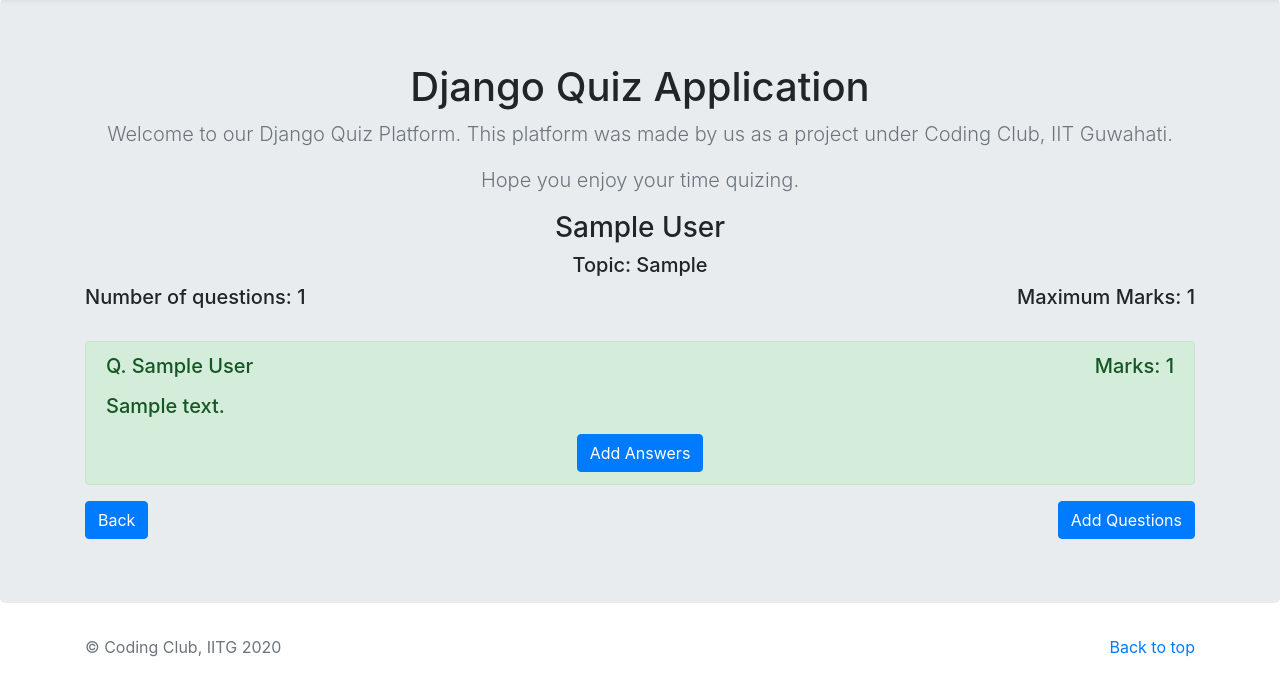
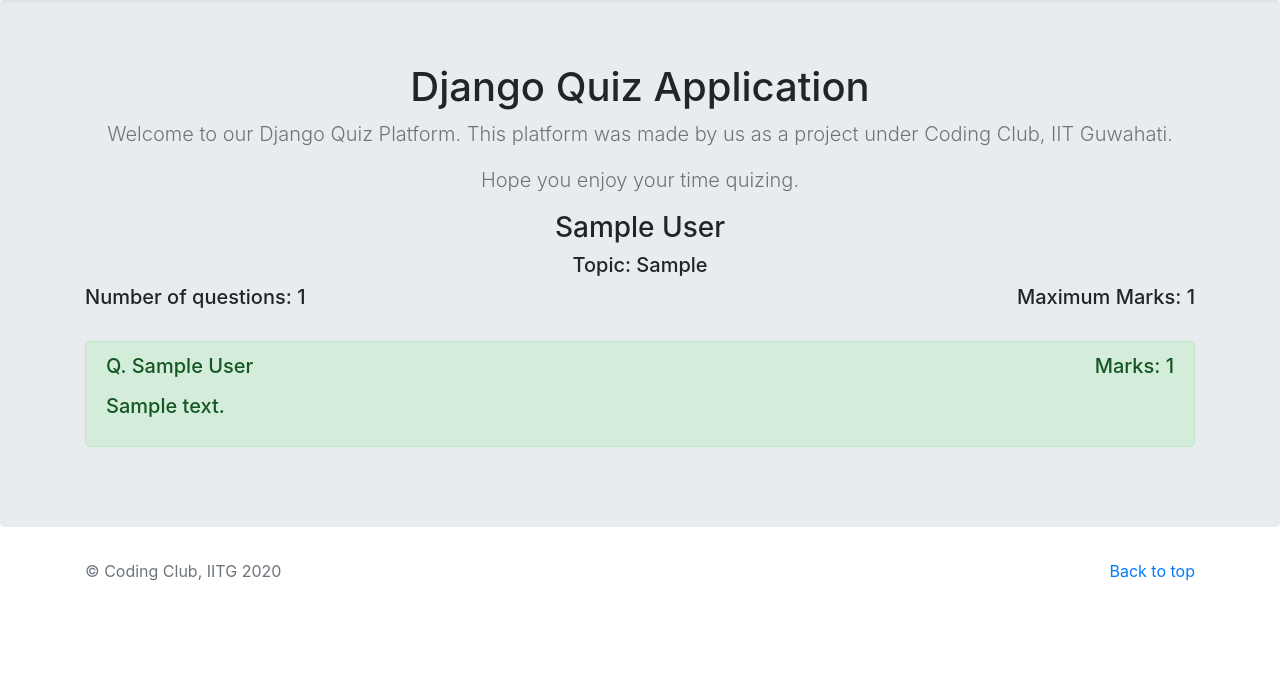
Before and after one commit to rk-karan/Django_Quiz, a Django app: page /accounts/quiz_view/1 in a window 1280 px wide. Shown: the part 57-753 px from the top of the page. Run offline with Django 3.2, Linux system fonts and the light colour scheme; tables that the repository leaves empty hold one stand-in row (values such as "Sample post"); some libraries are stand-ins or nearby versions.

Commit message:
Student view updated

```diff
--- a/accounts/templates/accounts/quiz_view.html
+++ b/accounts/templates/accounts/quiz_view.html
@@ -29,16 +29,17 @@
 	<h5><p class="text-left">{{a.text}}</p></h5>
 	{%endif%}
 	{%endfor%}
-	<a href="/accounts/add_answers/{{quiz.id}}/{{q.id}}" class="btn btn-primary">Add Answers</a>
+	{% if quiz.creator == user %}<a href="/accounts/add_answers/{{quiz.id}}/{{q.id}}" class="btn btn-primary">Add Answers</a> {% endif %}
 </div>
 {% endif %}
 {% endfor %}
 <div class="d-flex justify-content-between">
 	<div>
-		<a href="/accounts/teacher_home" class="btn btn-primary">Back</a>
+		{% if user.is_teacher %}<a href="/accounts/teacher_home" class="btn btn-primary">Back</a>{% endif %}
+		{% if user.is_student %}<a href="/accounts/student_home" class="btn btn-primary">Back</a>{% endif %}
 	</div>
 	<div>
-		<a href="/accounts/add_questions/{{quiz.pk}}" class="btn btn-primary">Add Questions</a>
+		{% if quiz.creator == user %}<a href="/accounts/add_questions/{{quiz.pk}}" class="btn btn-primary">Add Questions</a> {% endif %}
 	</div>
 </div>
 {% endblock %}
```
